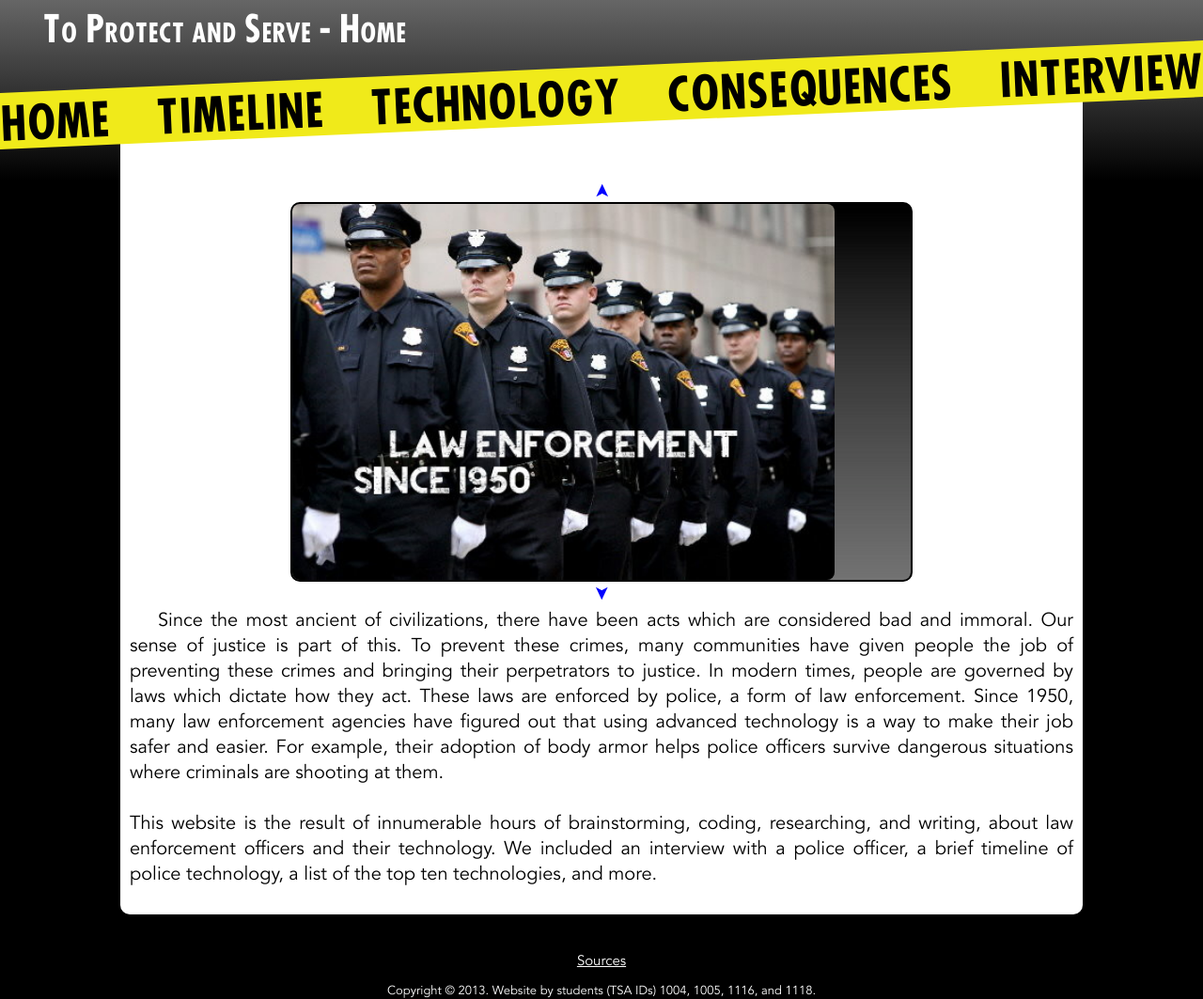
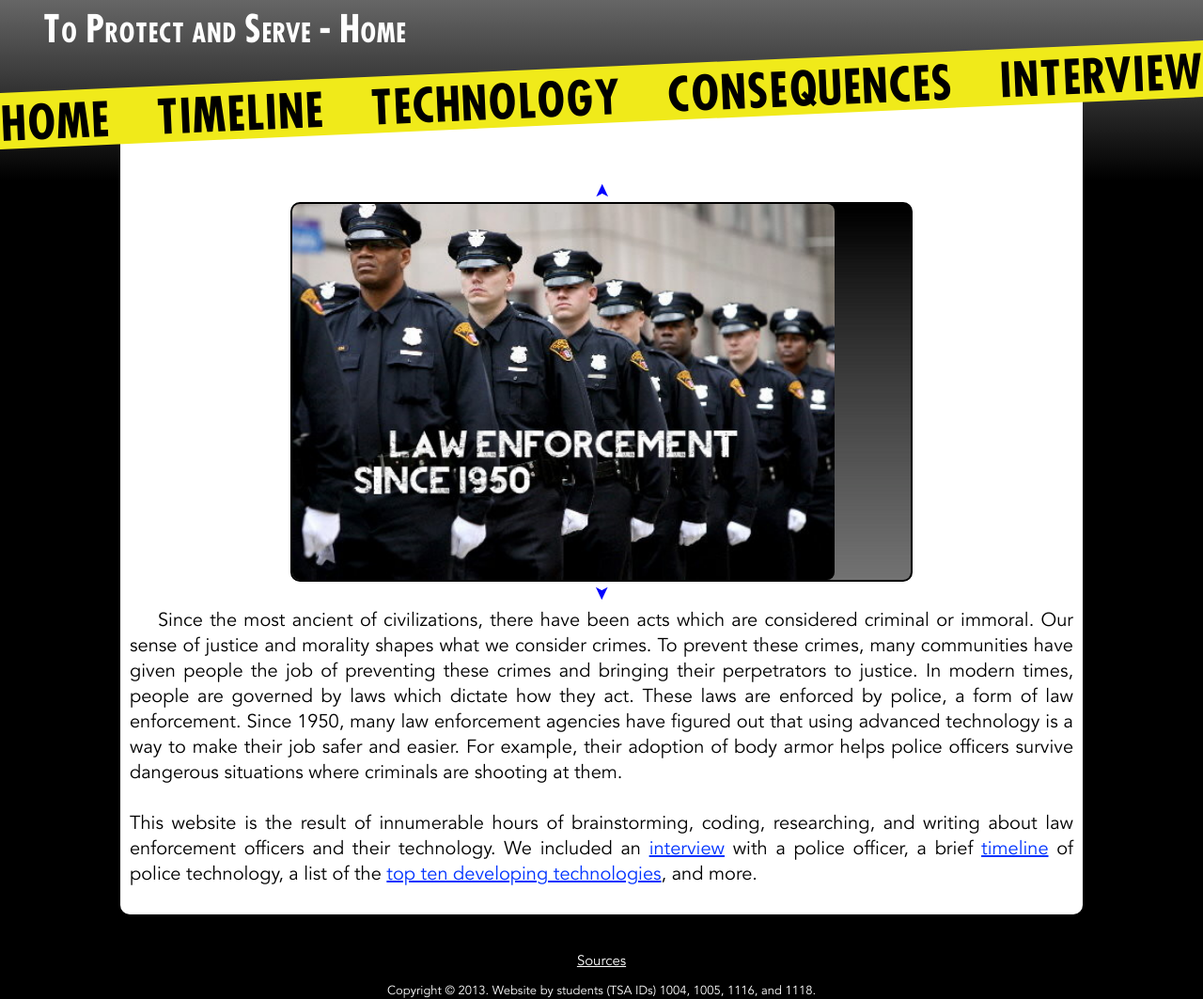
Before and after one commit to pbfy0/ToProtectAndServe, a Jekyll site: the page built from index.html, in a window 1280 px wide. Shown: the whole page at 94% size. Built offline with Jekyll 4.4.1, drawn with Linux system fonts in a browser that asks for light colours.

Commit message:
inc links

```diff
--- a/index.html
+++ b/index.html
@@ -27,8 +27,8 @@ script: index.js
 </div>
 </div>
 <p>
-  Since the most ancient of civilizations, there have been acts which are considered bad and immoral. Our sense of justice is part of this. To prevent these crimes, many communities have given people the job of preventing these crimes and bringing their perpetrators to justice. In modern times, people are governed by laws which dictate how they act. These laws are enforced by police, a form of law enforcement. Since 1950, many law enforcement agencies have figured out that using advanced technology is a way to make their job safer and easier. For example, their adoption of body armor helps police officers survive dangerous situations where criminals are shooting at them.
+  Since the most ancient of civilizations, there have been acts which are considered criminal or immoral. Our sense of justice and morality shapes what we consider crimes. To prevent these crimes, many communities have given people the job of preventing these crimes and bringing their perpetrators to justice. In modern times, people are governed by laws which dictate how they act. These laws are enforced by police, a form of law enforcement. Since 1950, many law enforcement agencies have figured out that using advanced technology is a way to make their job safer and easier. For example, their adoption of body armor helps police officers survive dangerous situations where criminals are shooting at them.
   <br />
   <br />
-  This website is the result of innumerable hours of brainstorming, coding, researching, and writing, about law enforcement officers and their technology. We included an interview with a police officer, a  brief timeline of police technology, a list of the top ten technologies, and more.</p>
+  This website is the result of innumerable hours of brainstorming, coding, researching, and writing about law enforcement officers and their technology. We included an <a href="interview.html">interview</a> with a police officer, a  brief <a href="timeline.html">timeline</a> of police technology, a list of the <a href="consequences.html">top ten developing technologies</a>, and more.</p>
 </p>
```
